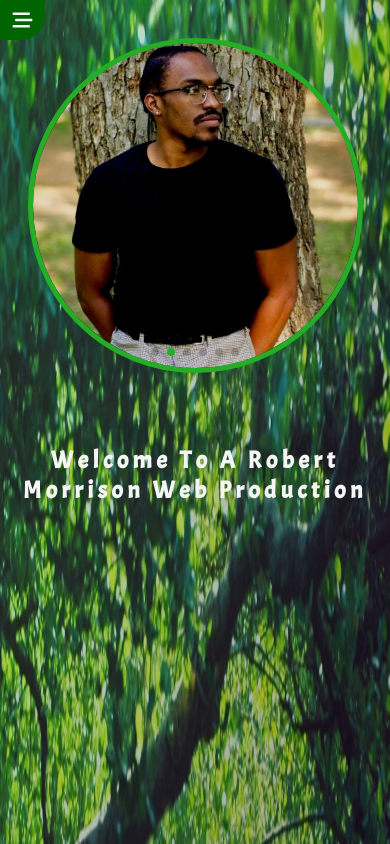
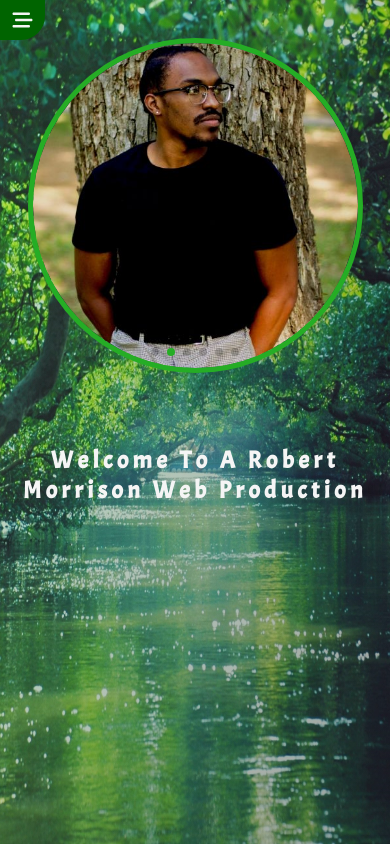
Before and after one commit to rob-botics/Portfolio-Project, a Next.js app: page / in a window 390 px wide. Shown: the top 844 px of the page. Built offline with nearby package versions, Linux system fonts and the light colour scheme.

Commit message:
BG Mobile Update 1.3

```diff
--- a/src/app/styles/portfolio.css
+++ b/src/app/styles/portfolio.css
@@ -78,15 +78,11 @@ address{
 }
 audio{display: none;}
 body{
-    user-select: none;
-    position: relative;
-    margin: 0 0 0 205px;
-    transition: 1s ease;
-    background-size: 100% 100%;
-    background-position: center;
-    background-repeat: no-repeat;
     background-attachment: fixed;
     background-blend-mode: multiply;
+    background-repeat: no-repeat;
+    background-position: center;
+    background-size: 100% 100%;
     background-image: var(--bg-img);
 }
 .loadingScreen{
```
